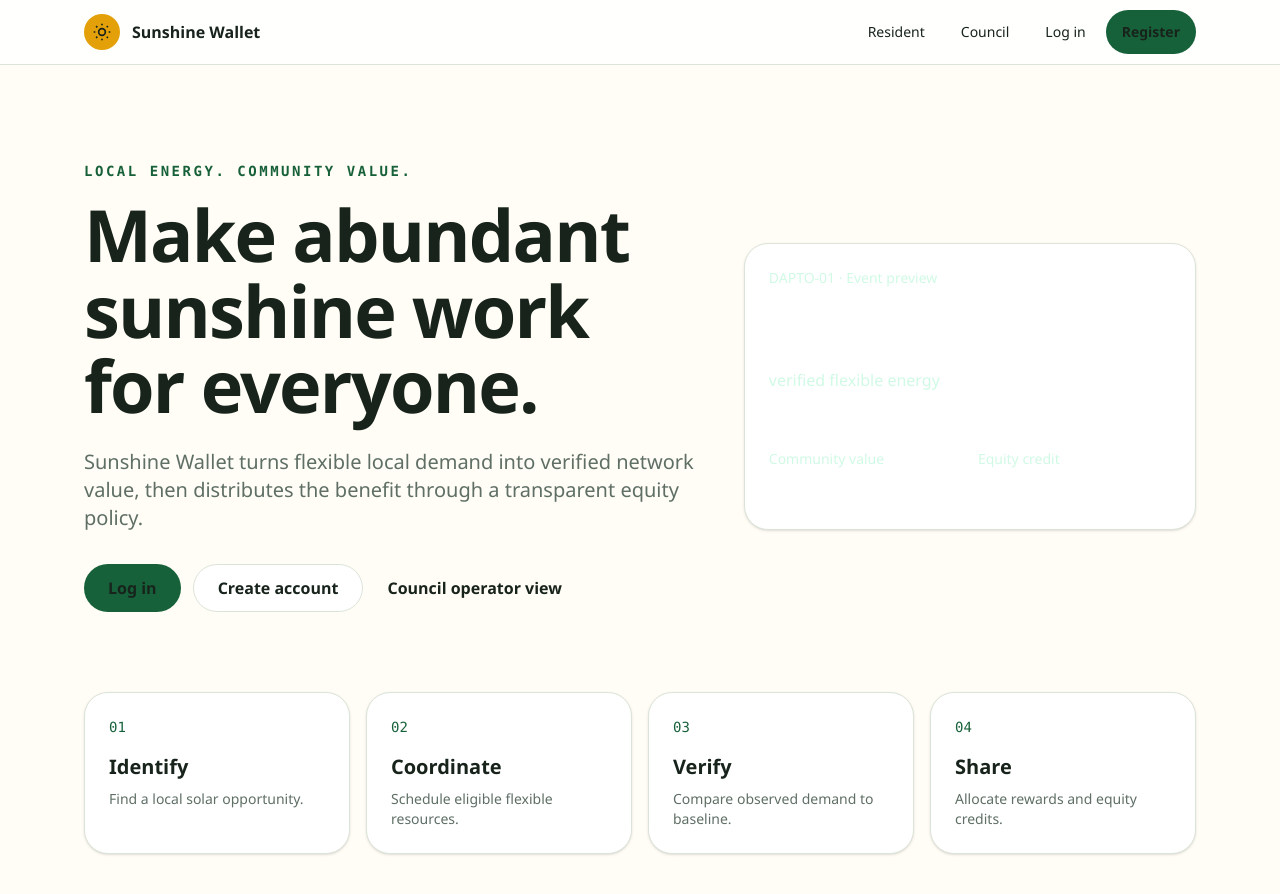
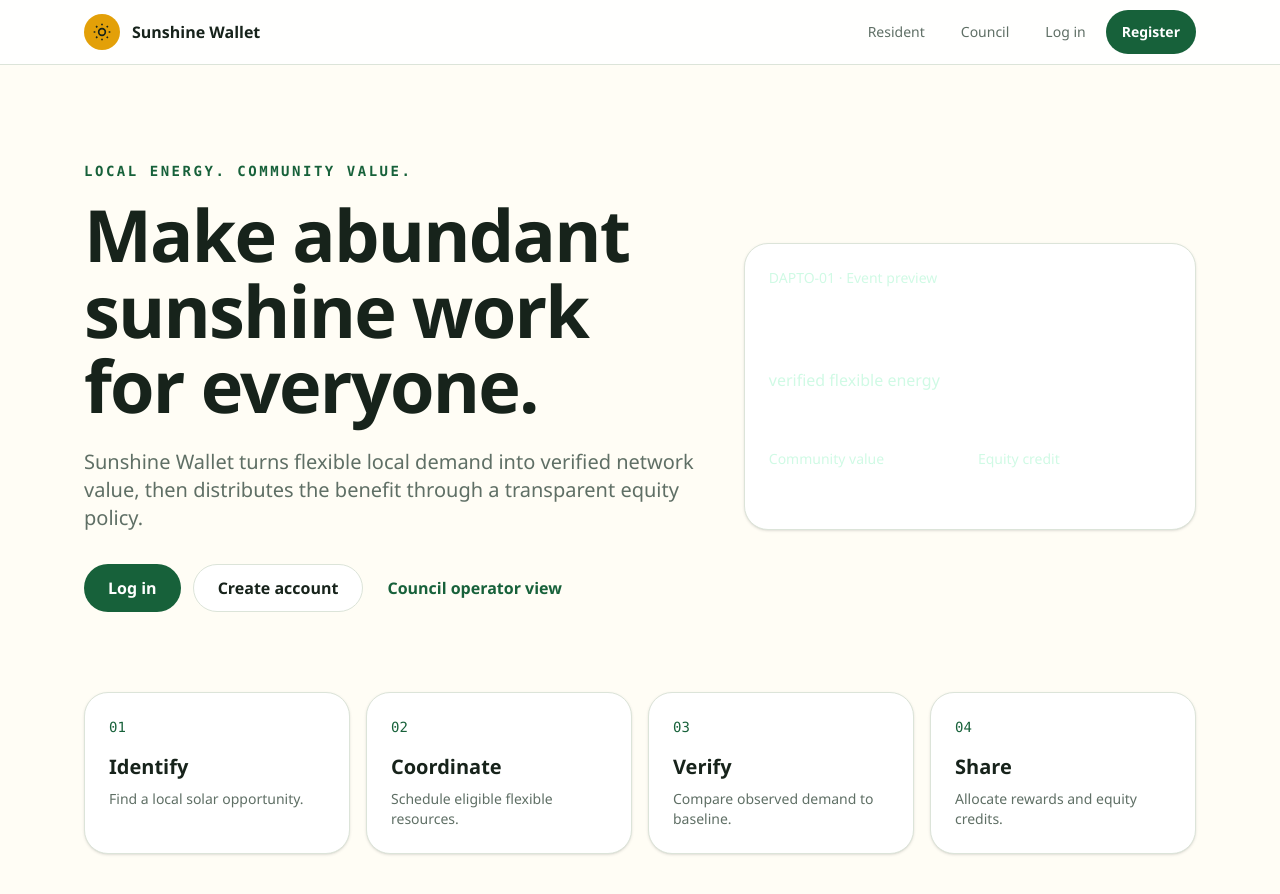
Before and after one commit to hong-nhung-nguyen/sunshine-wallet, a Next.js app: page / in a window 1280 px wide. Shown: the top 894 px of the page. Built offline with nearby package versions, Linux system fonts and the light colour scheme.

Commit message:
feat: Fixed nav bar and word color toggling

```diff
--- a/app/globals.css
+++ b/app/globals.css
@@ -36,7 +36,6 @@ body {
   font-family: "Cascadia Code", "SFMono-Regular", Consolas, monospace;
 }
 a {
-  color: inherit;
   text-decoration: none;
 }
 :focus-visible {
--- a/components/shared/header.tsx
+++ b/components/shared/header.tsx
@@ -8,7 +8,7 @@ const links = [
 
 export function Header() {
   return (
-    <header className="border-b border-[var(--border)] bg-white/90 backdrop-blur">
+    <header className="sticky top-0 z-50 border-b border-[var(--border)] bg-white/90 backdrop-blur">
       <div className="mx-auto flex min-h-16 max-w-6xl items-center justify-between gap-6 px-5">
         <Link
           href="/"
```
